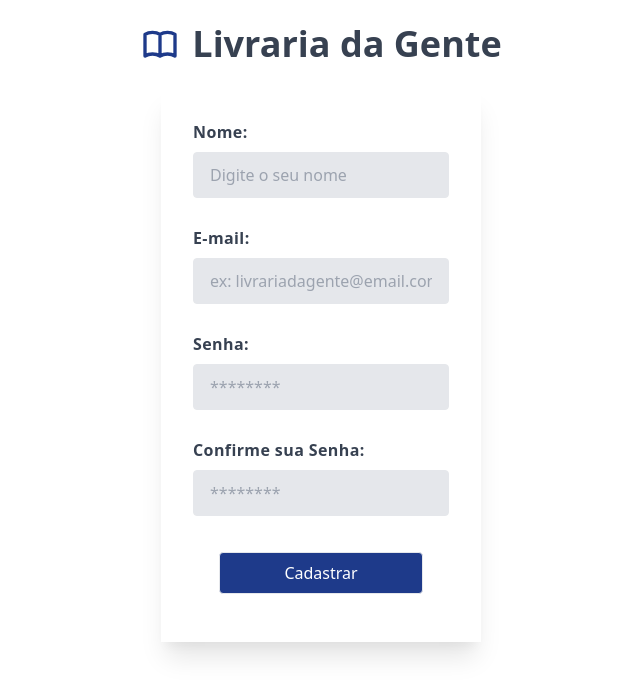
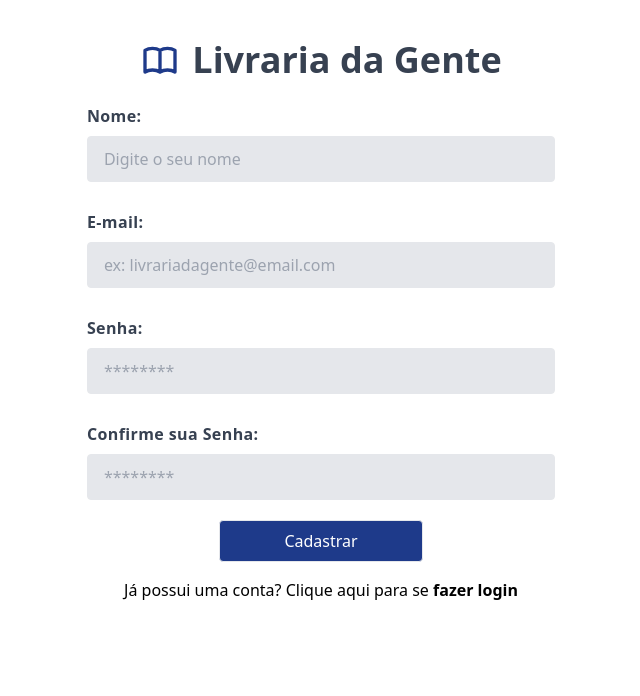
Before and after one commit to alinevenceslau/livrariadagenteup, a Vue app in the folder livraria_da_gente/: page /#/cadastro in a window 1280 px wide. Shown: the top 696 px of the page, without its empty margins (319-959 px from the left). Built offline with nearby package versions, Linux system fonts and the light colour scheme.

Commit message:
Estilizando view de Cadastro

```diff
--- a/livraria_da_gente/src/views/Cadastro.vue
+++ b/livraria_da_gente/src/views/Cadastro.vue
@@ -1,15 +1,14 @@
 <template>
-    <FormHeader/>
-    <div class="object-center w-full max-w-xs mx-auto">
-        <form class="shadow-xl p-8" @submit.prevent="cadastrar">
-
+    <div class="flex justify-center items-center flex-col py-4">
+        <FormHeader/>
+        <form class="" @submit.prevent="cadastrar">
             <div class="flex flex-wrap -mx-3 mb-4">
                 <!-- Input e label de senha -->
                 <div class="w-full px-3">
                     <label class="block tracking-wide text-gray-700 font-bold mb-2">
                         Nome:
                     </label>
-                    <input class="appearance-none block w-full bg-gray-200 text-gray-700 border border-gray-200     rounded py-3 px-4 mb-3 leading-tight focus:outline-none focus:bg-white focus:border-gray-500"   type="text" placeholder="Digite o seu nome" name="nome" required v-model="name">
+                    <input class="appearance-none block w-full bg-gray-200 text-gray-700 border border-gray-200 rounded py-3 px-4 mb-3 leading-tight focus:outline-none focus:bg-white focus:border-gray-500"   type="text" placeholder="Digite o seu nome" name="nome" required v-model="name">
                 </div>
             </div>
 
@@ -30,7 +29,7 @@
                     <label class="block tracking-wide text-gray-700 font-bold mb-2">
                         Senha:
                     </label>
-                    <input class="appearance-none block w-full bg-gray-200 text-gray-700 border border-gray-200     rounded py-3 px-4 mb-3 leading-tight focus:outline-none focus:bg-white focus:border-gray-500"   type="password" placeholder="********" name="senha" required v-model="password">
+                    <input class="appearance-none block w-full bg-gray-200 text-gray-700 border border-gray-200 rounded py-3 px-4 mb-3 leading-tight focus:outline-none focus:bg-white focus:border-gray-500"   type="password" placeholder="********" name="senha" required v-model="password">
                 </div>
             </div>
 
@@ -40,14 +39,15 @@
                     <label class="block tracking-wide text-gray-700 font-bold mb-2">
                         Confirme sua Senha:
                     </label>
-                    <input class="appearance-none block w-full bg-gray-200 text-gray-700 border border-gray-200     rounded py-3 px-4 mb-3 leading-tight focus:outline-none focus:bg-white focus:border-gray-500"   type="password" placeholder="********" name="confirma" required v-model="password_confirmation">
+                    <input class="appearance-none block w-full bg-gray-200 text-gray-700 border border-gray-200 rounded py-3 px-4 mb-3 leading-tight focus:outline-none focus:bg-white focus:border-gray-500"   type="password" placeholder="********" name="confirma" required v-model="password_confirmation">
                 </div>
 
-                <button class="mx-auto bg-blue-900 hover:bg-blue text-white font-base hover:text-white py-2 mt-6 px-16 border border-blue hover:border-transparent rounded">
+                <button class="mx-auto bg-blue-900 hover:bg-blue text-white font-base hover:text-white py-2 mt-2 px-16 border border-blue hover:border-transparent rounded">
                     Cadastrar
                 </button>
             </div>
         </form>
+        <p>Já possui uma conta? Clique aqui para se <a class="font-bold cursor-pointer" @click.prevent="redirectToSignIn">fazer login</a></p>
     </div>
 
 </template>
@@ -88,6 +88,10 @@
                 if(isCreated){
                     this.$router.push('/login')
                 }
+            },
+
+            redirectToSignIn(){
+                this.$router.push('/login')
             }
         }
     }
--- a/livraria_da_gente/src/views/Login.vue
+++ b/livraria_da_gente/src/views/Login.vue
@@ -28,7 +28,6 @@
                 </div>
             </form>
             <p>Não possui uma conta? Clique aqui para se <a class="font-bold cursor-pointer" @click.prevent="redirectToSignUp">Cadastrar</a></p>
-            <router-view/>
         </div>
     </div>
 
```
